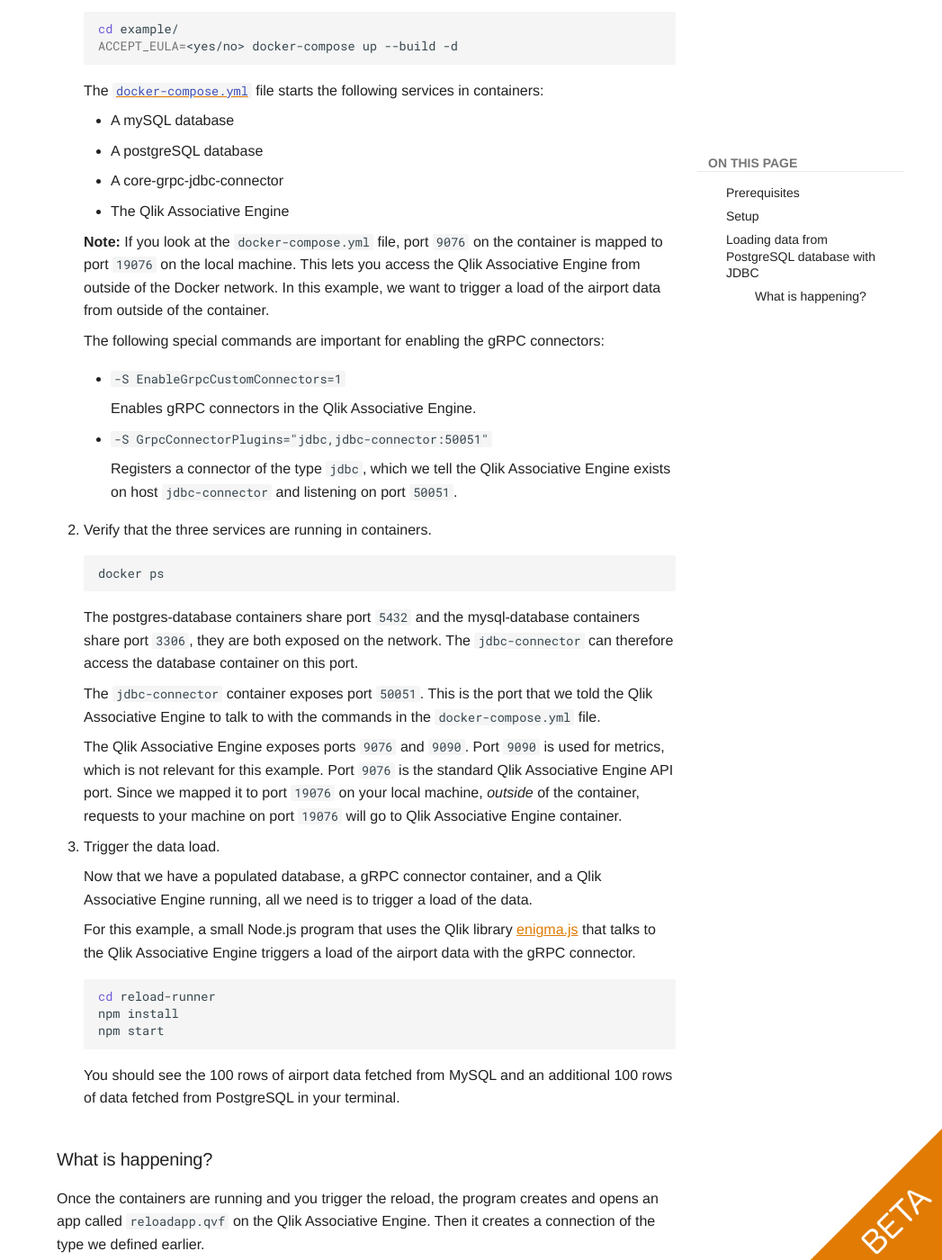
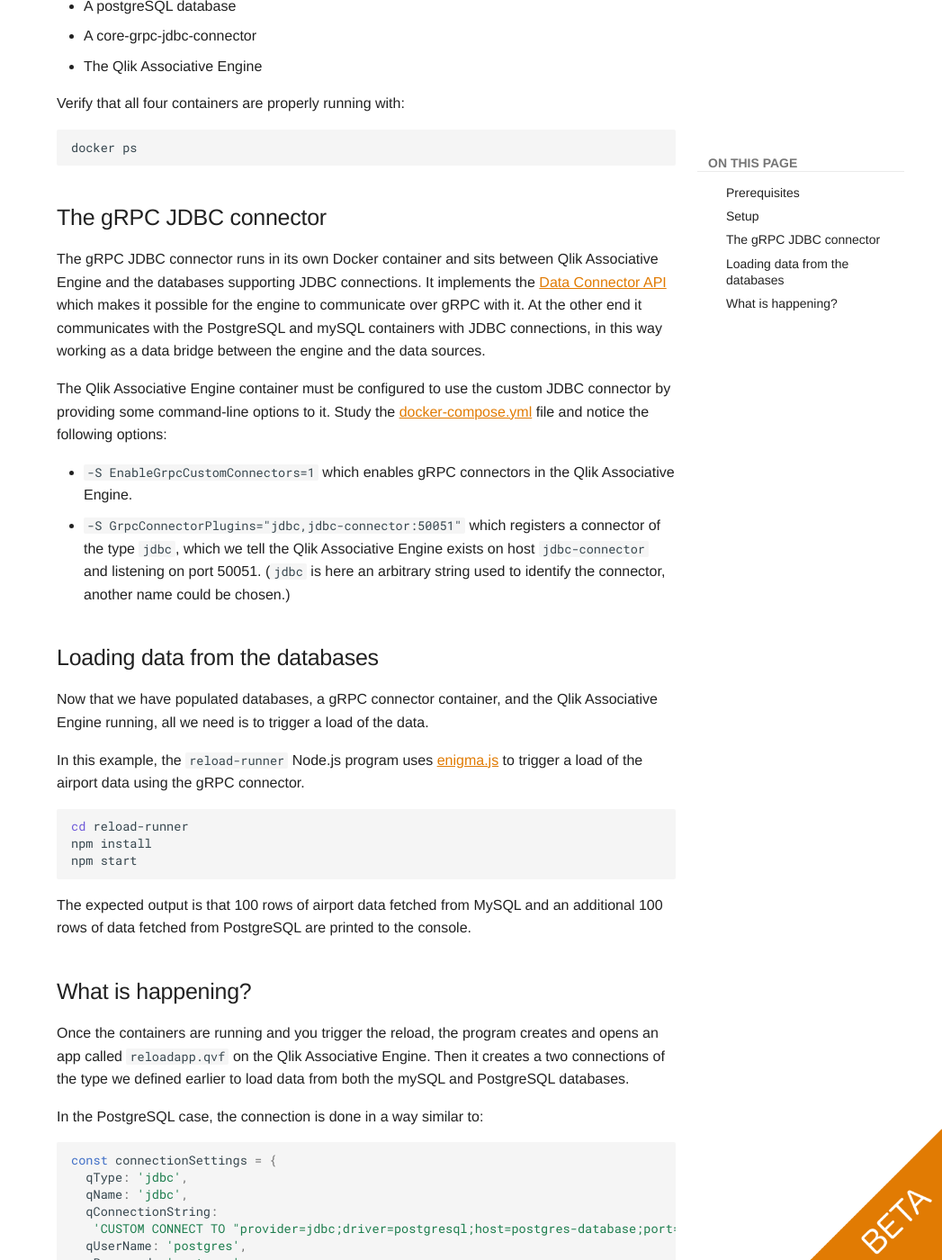
Before and after one commit to qlik-oss/core-website, an MkDocs documentation site: the page built from docs/tutorials/data-loading/databases.md, in a window 1280 px wide and 1400 px high, scrolled down 1251 px. Shown: the whole window at 90% size, without its empty margins (233-1280 px from the left). Built offline with MkDocs 1.6.1 and Material for MkDocs 9.7.7, drawn with Linux system fonts in a browser that asks for light colours; comment, search, counter and statistics services are not loaded; old or Windows-style settings are respelled for this version of MkDocs; some of the changed text lies outside the part shown.

Commit message:
Updated on PR, updated database section

````diff
--- a/docs/tutorials/data-loading/databases.md
+++ b/docs/tutorials/data-loading/databases.md
@@ -1,8 +1,7 @@
 # Databases
 
-This tutorial gives an example of how to load data from a database into Qlik Associative Engine using the gRPC protocol
-and a JDBC connector. In this example data resides in PostgreSQL but the solution would be similar if using,
-for example, MongoDB.
+This tutorial gives an example of how to load data from a database into Qlik Associative Engine using a JDBC connector
+and the gRPC protocol. In this example data resides in mySQL and PostgreSQL.
 
 Several different database connector examples are provided with Qlik Core. See the
 [Data Connector API](../../services/qix-engine/apis/data-loading/introduction.md) section for more information.
@@ -24,114 +23,100 @@
 
 ## Setup
 
-## Loading data from PostgreSQL database with JDBC
-
-In this example workflow, load data from a PostgreSQL database using the gRPC protocol in the Qlik Associative Engine.
-
 To run the example code, clone the
 [qlik-oss/core-grpc-jdbc-connector](https://github.com/qlik-oss/core-grpc-jdbc-connector)
 Git repository. Check out the repo documentation to get familiar with the content and structure.
 
-Do the following:
+In your shell, make sure current directory is at the repo root.
 
-1. Start the containers.
+Set the `ACCEPT_EULA` environment variable as applicable and start the containers by running:
 
-    ```bash
-    cd example/
-    ACCEPT_EULA=<yes/no> docker-compose up --build -d
-    ```
+```sh
+ACCEPT_EULA=<yes/no> docker-compose up --build -d
+```
 
-    The [`docker-compose.yml`](https://github.com/qlik-oss/core-grpc-jdbc-connector/blob/master/example/docker-compose.yml)
-    file starts the following services in containers:
+This starts the following services in containers:
 
-    - A mySQL database
-    - A postgreSQL database
-    - A core-grpc-jdbc-connector
-    - The Qlik Associative Engine
+* A mySQL database
+* A postgreSQL database
+* A core-grpc-jdbc-connector
+* The Qlik Associative Engine
 
-    **Note:** If you look at the `docker-compose.yml` file, port `9076` on the container
-    is mapped to port `19076` on the local machine.
-    This lets you access the Qlik Associative Engine from outside of the Docker network.
-    In this example, we want to trigger a load of the airport data
-    from outside of the container.
+Verify that all four containers are properly running with:
 
-    The following special commands are important for enabling the gRPC connectors:
+```sh
+docker ps
+```
 
-    - `-S EnableGrpcCustomConnectors=1`
+## The gRPC JDBC connector
 
-        Enables gRPC connectors in the Qlik Associative Engine.
+The gRPC JDBC connector runs in its own Docker container and sits between Qlik Associative Engine and the databases
+supporting JDBC connections. It implements the
+[Data Connector API](../../services/qix-engine/apis/data-loading/introduction.md) which makes it possible for the
+engine to communicate over gRPC with it. At the other end it communicates with the PostgreSQL and mySQL containers
+with JDBC connections, in this way working as a data bridge between the engine and the data sources.
 
-    - `-S GrpcConnectorPlugins="jdbc,jdbc-connector:50051"`
+The Qlik Associative Engine container must be configured to use the custom JDBC connector by providing some command-line
+options to it. Study the
+[docker-compose.yml](https://github.com/qlik-oss/core-grpc-jdbc-connector/blob/master/example/docker-compose.yml) file
+and notice the following options:
 
-        Registers a connector of the type `jdbc`,
-        which we tell the Qlik Associative Engine exists on host `jdbc-connector`
-        and listening on port `50051`.
+* `-S EnableGrpcCustomConnectors=1` which enables gRPC connectors in the Qlik Associative Engine.
+* `-S GrpcConnectorPlugins="jdbc,jdbc-connector:50051"` which registers a connector of the type `jdbc`, which we tell
+  the Qlik Associative Engine exists on host `jdbc-connector` and listening on port 50051. (`jdbc` is here an arbitrary
+  string used to identify the connector, another name could be chosen.)
 
-1. Verify that the three services are running in containers.
+## Loading data from the databases
 
-    ```bash
-    docker ps
-    ```
+Now that we have populated databases, a gRPC connector container, and the Qlik Associative Engine running, all we need
+is to trigger a load of the data.
 
-    The postgres-database containers share port `5432` and the mysql-database containers share port `3306`,
-    they are both exposed on the network.
-    The `jdbc-connector` can therefore access the database container on this port.
+In this example, the `reload-runner` Node.js program uses [enigma.js](https://github.com/qlik-oss/enigma.js) to trigger
+a load of the airport data using the gRPC connector.
 
-    The `jdbc-connector` container exposes port `50051`.
-    This is the port that we told the Qlik Associative Engine to talk to
-    with the commands in the `docker-compose.yml` file.
+```sh
+cd reload-runner
+npm install
+npm start
+```
 
-    The Qlik Associative Engine exposes ports `9076` and `9090`.
-    Port `9090` is used for metrics, which is not relevant for this example.
-    Port `9076` is the standard Qlik Associative Engine API port. Since we mapped it to
-    port `19076` on your local machine, _outside_ of the container,
-    requests to your machine on port `19076` will go to Qlik Associative Engine container.
+The expected output is that 100 rows of airport data fetched from MySQL and an additional 100 rows of data
+fetched from PostgreSQL are printed to the console.
 
-1. Trigger the data load.
-
-    Now that we have a populated database, a gRPC connector container,
-    and a Qlik Associative Engine running, all we need is to trigger a load of the data.
-
-    For this example, a small Node.js program that uses the Qlik library [enigma.js](https://github.com/qlik-oss/enigma.js)
-    that talks to the Qlik Associative Engine triggers a load of the airport data with the gRPC connector.
-
-    ```bash
-    cd reload-runner
-    npm install
-    npm start
-    ```
-
-    You should see the 100 rows of airport data fetched from MySQL and an additional 100 rows of data
-    fetched from PostgreSQL in your terminal.
-
-### What is happening?
+## What is happening?
 
 Once the containers are running and you trigger the reload, the program creates and opens an app called `reloadapp.qvf`
-on the Qlik Associative Engine. Then it creates a connection of the type we defined earlier.
+on the Qlik Associative Engine. Then it creates a two connections of the type we defined earlier to load data from both
+the mySQL and PostgreSQL databases.
+
+In the PostgreSQL case, the connection is done in a way similar to:
 
 ```js
-app.createConnection({
-  qType: 'jdbc', // the name we defined as a parameter to engine in our docker-compose.yml
+const connectionSettings = {
+  qType: 'jdbc',
   qName: 'jdbc',
   qConnectionString:
-   'CUSTOM CONNECT TO "provider=jdbc;driver=postgresql;host=postgres-database;port=5432;database=postgres"', // the connection string includes both the provide to use and parameters to it.
-  qUserName: 'postgres', // username and password for the postgres database, provided to the GRPC-Connector
+   'CUSTOM CONNECT TO "provider=jdbc;driver=postgresql;host=postgres-database;port=5432;database=postgres"',
+  qUserName: 'postgres',
   qPassword: 'postgres',
-});
+};
+
+// parts of code omitted
+
+const connectionId = await app.createConnection(connectionSettings);
 ```
 
-**qType** represents what type of connector the connection should use.
+In the `connectionSettings` object:
 
-**qName** is the name of this connection instance.
+* `qType` represents what type of connector the connection should use.
+* `qName` is the name of this connection instance.
+* `qConnectionString` is the parameter that is sent to the connector. The parts of the connection string that is
+  specific to the JDBC connector is the driver setting. It will be the JDBC driver that the connector will use to
+  connec to the database with. The provider needs to be the same as the `qType`. Host, port and database are related to
+  locating the database.
+* `qUserName` and `qPassword` are the credentials used to access the database with (will be removed from the logs).
 
-**qConnectionString** is the parameter that is sent to the connector. The parts of the connection string that is
-specific to the JDBC connector is the driver setting. It will be the JDBC driver that the connector will use to connect
-to the database with. The provider needs to be the same as the qType. Host, port and database are related to locating
-the database.
-
-**qUserName** and **qPassword** are the credentials used to access the database with (will be removed from the logs).
-
-Then, we set a script to use the connection that we just created.
+Then, we set a script to use the connection that we just created:
 
 ```js
 const script = `
@@ -142,34 +127,18 @@
 app.setScript(script);
 ```
 
-The "lib connect to 'jdbc';" refers to the name of the connection to use.
-"airports:" will be the internal name of the table loaded.
-The actual load statement that is sent to the connector is everything after sql.
-In this case the load statement will be "SELECT * FROM airports".
+The `lib connect to 'jdbc';` statement refers to the name of the connection to use.
+`airports:` will be the internal name of the table loaded.
+The actual load statement that is sent to the connector is everything after `sql`.
+In this case the load statement will be `SELECT * FROM airports`.
 
-Next, we reload the data to load the new data into the Qlik Associative Engine.
-The first 100 results of the `airports` table loaded from PostgreSQL are print to the console.
+Next, we reload the data into the Qlik Associative Engine. The first 100 results of the `airports` table loaded from
+mySQL are printed to the console. The workflow is then repeated a second time, now loading from PostgreSQL.
 
-The workflow is then repeated a second time with only change being that we use a new connection
-to the MySQL database container.
-
-```js
-app.createConnection({
-  qType: 'jdbc', // the name we defined as a parameter to Qlik Associative Engine in our docker-compose.yml
-  qName: 'jdbc',
-  qConnectionString:
-  'CUSTOM CONNECT TO "provider=jdbc;driver=mysql;host=mysql-database;port=3306;database=airport"', // the connection string includes both the provider to use and parameters to it.
-  qUserName: 'root', // username and password for the postgres database, provided to the GRPC-Connector
-  qPassword: 'mysecretpassword',
-});
-```
-
-The biggest difference between the connection strings are the driver setting that is using
-the JDBC driver for mysql instead of postgresql.
-
-The first 100 results of the `airports` table loaded from MySQL are print to the console.
+The biggest difference between the connection strings is the driver setting, `driver=mysql` and `driver=postgresql`
+respectively.
 
 !!! Tip
-    We recommend that you take a look inside the `index.js` file
-    and that you read through the [enigma.js](https://github.com/qlik-oss/enigma.js) documentation
-    to get a better understanding of the steps taken in this tutorial.
+    We recommend that you take a look inside the `index.js` file and that you read through the
+    [enigma.js](https://github.com/qlik-oss/enigma.js) documentation to get a better understanding of the steps taken in
+    this tutorial.
````
Also changed, not shown: docs/tutorials/data-loading/local-files.md (+3 -3 lines), docs/tutorials/data-loading/remote-files.md (+2 -1 lines).
